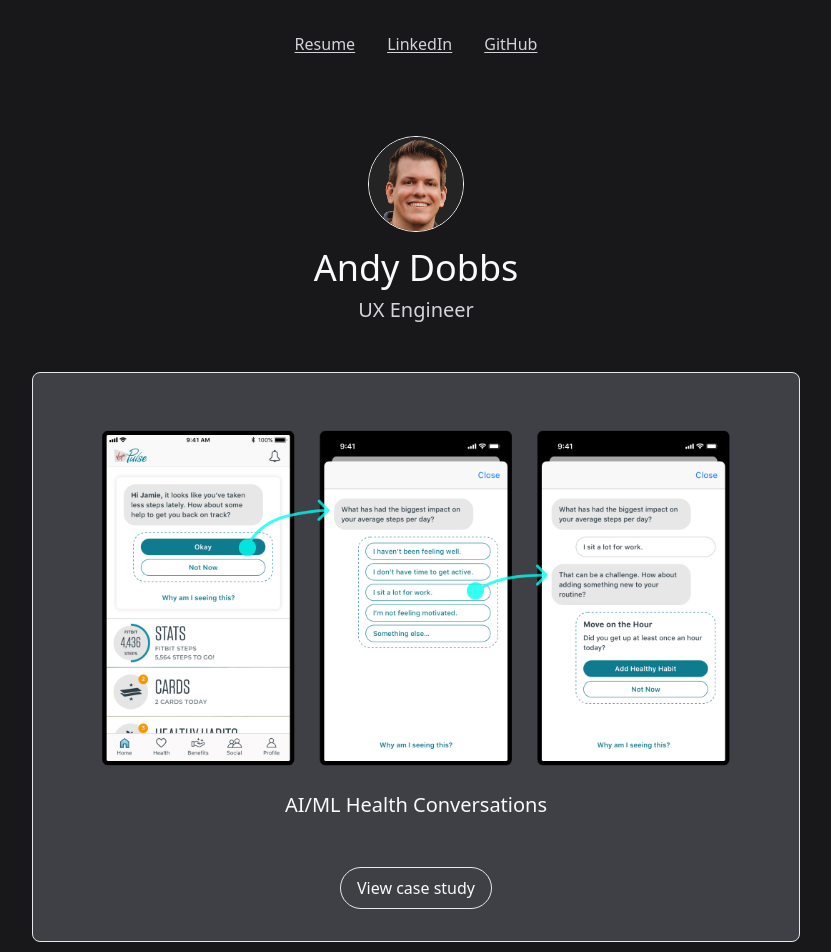
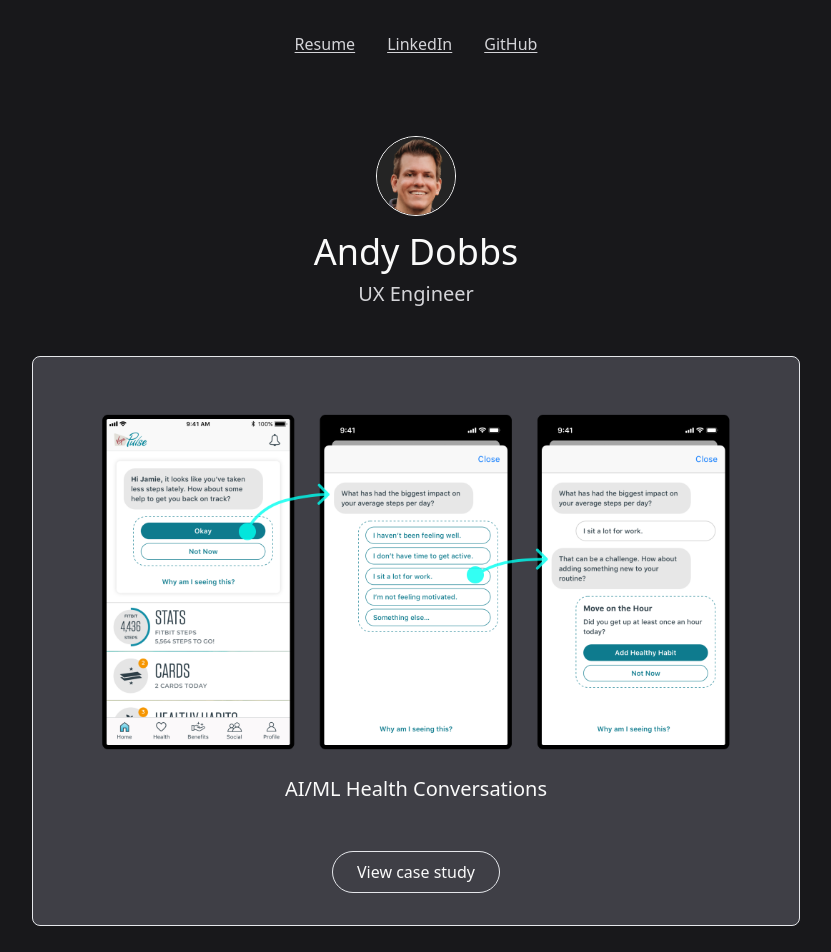
Before and after one commit to adobbs/portfolio, a Next.js app: page / in a window 1280 px wide. Shown: the top 952 px of the page, without its empty margins (224-1055 px from the left). Built offline with nearby package versions, Linux system fonts and the light colour scheme.

Commit message:
Reduce headshot size and increase padding on button

```diff
--- a/pages/index.tsx
+++ b/pages/index.tsx
@@ -28,8 +28,8 @@ export default function Home() {
                 className="rounded-full border border-white mb-4"
                 src="/headshot.png"
                 alt="Andy Dobbs headshot"
-                width={96}
-                height={96}
+                width={80}
+                height={80}
                 priority
                 unoptimized
             />
@@ -45,7 +45,7 @@ export default function Home() {
                 />
                 <h2 className="text-base md:text-xl text-center font-light mb-12">AI/ML Health Conversations</h2>
                 <Link href="/design-case-study">
-                  <button className="hover:text-[#aaff80] py-2 px-4 border hover:border-[#aaff80]  rounded-full">View case study</button>
+                  <button className="hover:text-[#aaff80] py-2 px-6 border hover:border-[#aaff80]  rounded-full">View case study</button>
                 </Link>
             </section>
           </div>
```
